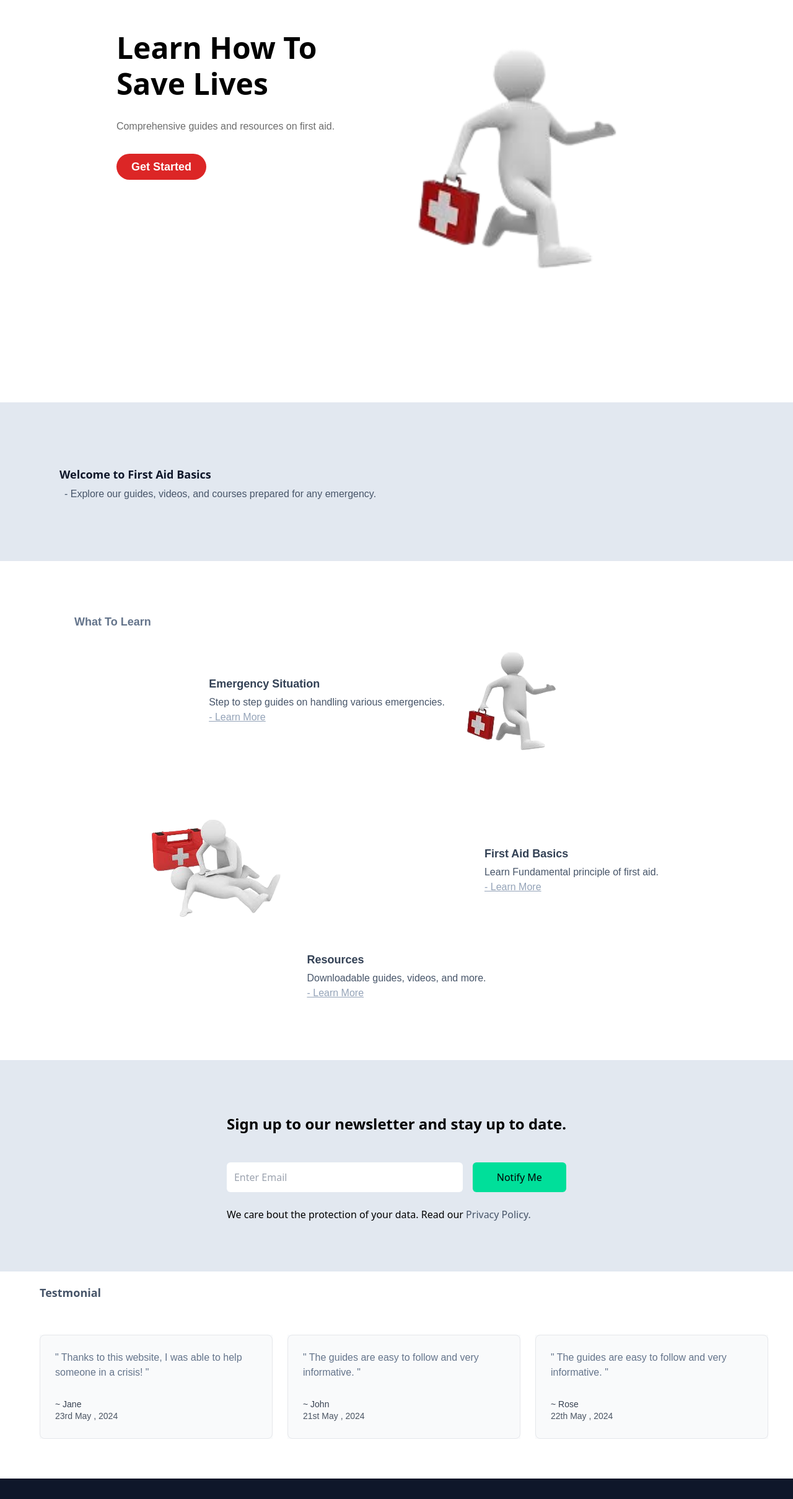
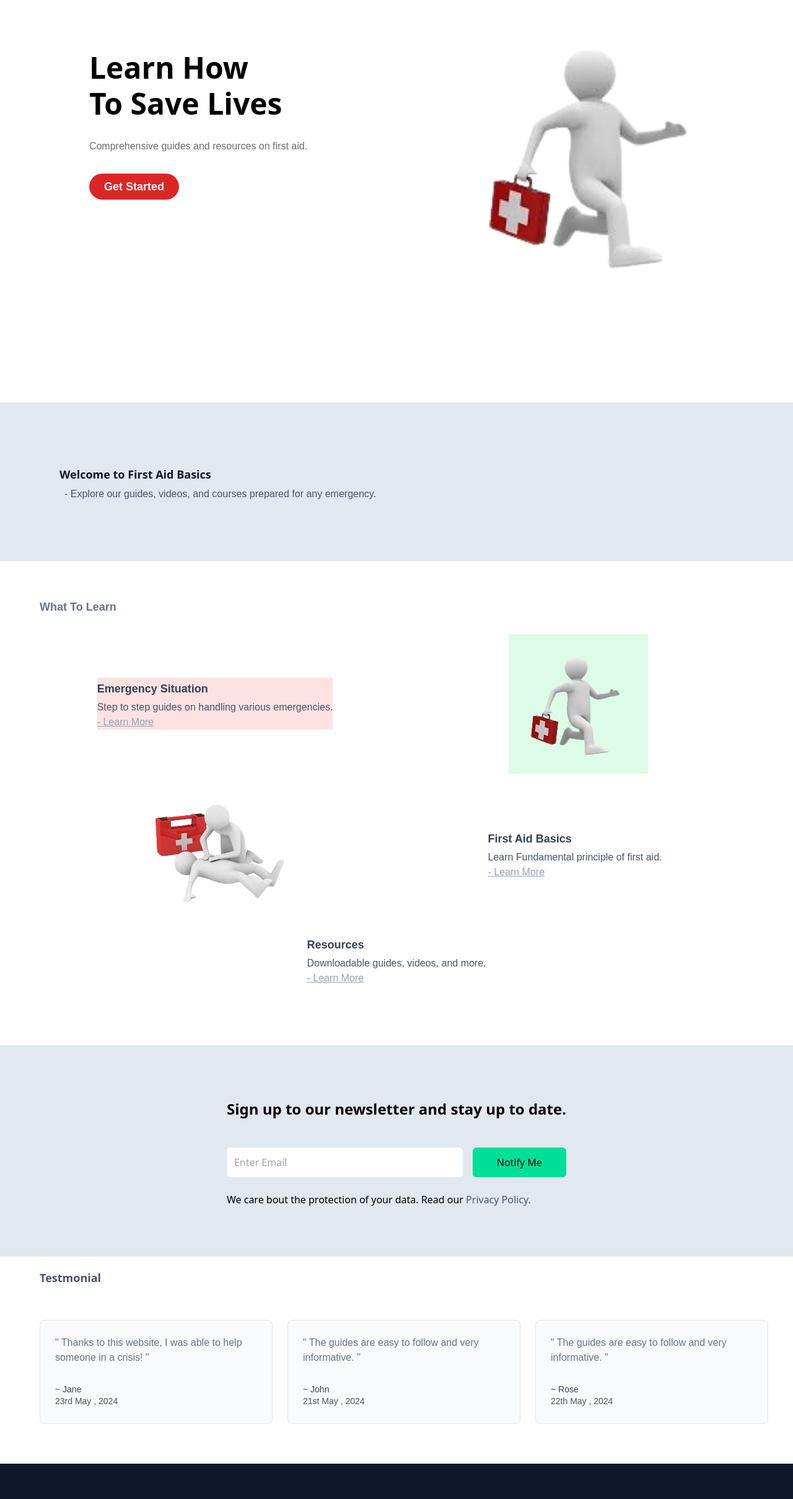
Before and after one commit to erhic/FirstAidwebapp, a React (Vite) app: page / in a window 1280 px wide. Shown: the part 233-2651 px from the top of the page at 62% size. Built offline with nearby package versions, Linux system fonts and the light colour scheme.

Commit message:
fix: responsiveness ,utilizing grid instead of flex on homepage

```diff
--- a/src/Sections/Homepage/Herosection.jsx
+++ b/src/Sections/Homepage/Herosection.jsx
@@ -2,12 +2,11 @@ import { takecharge } from "../../assets/images";
 
 const Herosection = () => {
   return (
-    <section className=" w-full flex  max-lg:flex-col flex-row justify-center items-center gap-10 max-container min-h-screen  ">
-      <div className=" flex flex-col  mb-16 max-lg:justify-center px-4 max-lg:p">
+    <section className=" w-full  min-h-screen grid grid-cols-1 md:grid-cols-2 place-items-center ">
+      <div className="   p-8 ">
         <h1 className="max-sm:text-[62px] max-sm:leading-[72px] text-4xl font-bold ">
-          {" "}
-          Learn How To <br />
-          Save Lives
+          Learn How <br />
+          To Save Lives
         </h1>
         <p className="text-base leading-8 mt-6 mb-7 sm:max-w-sm font-montserrat text-slate-gray">
           Comprehensive guides and resources on first aid.
@@ -21,7 +20,7 @@ const Herosection = () => {
           </a>
         </div>
       </div>
-      <div className="w-2/5 max-lg:hidden">
+      <div className="hidden md:block  place-items-center">
         <img className="w-[500px]" src={takecharge} alt="" />
       </div>
     </section>
--- a/src/Sections/Homepage/Mainsection.jsx
+++ b/src/Sections/Homepage/Mainsection.jsx
@@ -3,12 +3,10 @@ import { cpr, takecharge } from "../../assets/images";
 const MainSection = () => {
   return (
     <>
-      <section className="py-16 px-16 font-montserrat ">
-        <h3 className="pl-14 text-lg font-bold text-slate-500 pt-6">
-          What To Learn
-        </h3>
-        <div className="flex justify-center items-center pb-8">
-          <div className="lex justify-around  items-center py-8">
+      <section className=" grid  font-montserrat px-16 py-16">
+        <h3 className=" text-lg font-bold text-slate-500 ">What To Learn</h3>
+        <div className="grid sm:grid-cols-2 gap-5 place-items-center pt-8">
+          <div className="bg-red-100  grid ">
             <h3 className="text-lg font-bold text-slate-700  leading-9">
               Emergency Situation
             </h3>
@@ -19,12 +17,12 @@ const MainSection = () => {
               - Learn More
             </a>
           </div>
-          <div>
+          <div className="bg-green-100 sm:block hidden">
             <img src={takecharge} alt="" />
           </div>
         </div>
 
-        <div className="flex justify-around  items-center g py-8">
+        <div className="py-8 grid sm:grid-cols-2 place-items-center">
           <div>
             <img src={cpr} alt="" />
           </div>
@@ -42,7 +40,7 @@ const MainSection = () => {
         </div>
 
         <div className="flex justify-center  items-center pb-8">
-          <div className=" smax-lg:hidden">
+          <div className=" s     max-lg:hidden">
             <img src="" alt="" />
           </div>
           <div>
--- a/src/Sections/Homepage/SubscribeSection.jsx
+++ b/src/Sections/Homepage/SubscribeSection.jsx
@@ -1,6 +1,6 @@
 const SubscribeSection = () => {
   return (
-    <section className="flex justify-center bg-slate-200 py-16">
+    <section className="flex justify-center bg-slate-200 py-16 px-16">
       <div className="justify-center">
         <p className="font-monteserrat"></p>
         <div className="lg:col-span-2 my-4">
@@ -11,7 +11,7 @@ const SubscribeSection = () => {
         <div className="my-4">
           <div className="flex flex-col sm:flex-row items-center justify-between w-full">
             <input
-              className="p-3 flex w-full rounded-md text-black"
+              className="p-3 flex w-full justify-center rounded-md text-black"
               type="email"
               placeholder="Enter Email"
             />
--- a/src/Sections/Homepage/TestimonialSection.jsx
+++ b/src/Sections/Homepage/TestimonialSection.jsx
@@ -6,7 +6,7 @@ const TestimonialSection = () => {
       <h3 className=" text-lg font-bold pl-16 text-slate-600 pt-6">
         Testmonial
       </h3>
-      <section className="w-full max-lg:flex-col  flex gap-6 justify-center pt-14 pb-16 font-palanquin px-10">
+      <section className="w-full max-md:flex-col place-items-center  flex gap-6 justify-center pt-14 pb-16 font-palanquin px-10">
         <h3></h3>
         {HomeTestimonial.map((item) => (
           <div
```
